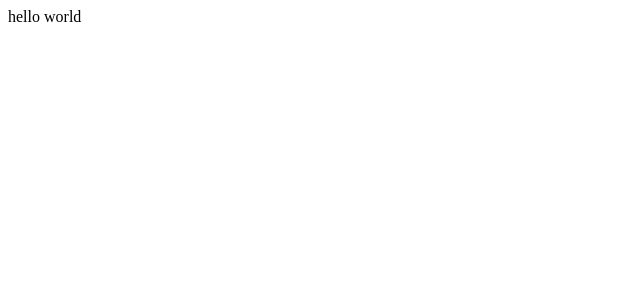
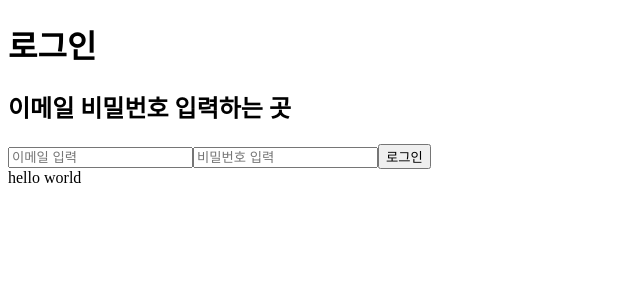
Before and after one commit to swJaNG12/FES7-assignment, a React (Create React App) app in the folder api_test/app/: page / in a window 1280 px wide. Shown: the top 300 px of the page, without its empty margins (0-640 px from the left). Built offline with nearby package versions, Linux system fonts and the light colour scheme.

Commit message:
로그인 기능 구현

```diff
--- a/api_test/app/src/App.js
+++ b/api_test/app/src/App.js
@@ -1,6 +1,9 @@
+import LoginPage from "./component/LoginPage";
+
 function App() {
   return (
     <div>
+      <LoginPage />
       hello world
     </div>
   );
--- /dev/null
+++ b/api_test/app/src/component/LoginPage.jsx
@@ -0,0 +1,71 @@
+import { useState } from "react";
+
+const LoginPage = () => {
+
+  const [inputEmail, setInputEmail] = useState('');
+  const [inputPassword, setInputPassword] = useState('');
+
+  const login = async (email, password) => {
+    const baseUrl = 'https://api.mandarin.weniv.co.kr/';
+    const reqUrl = baseUrl + 'user/login';
+
+    const loginData = {
+      'user' : {
+        email,
+        password
+      }
+    }
+
+    try {
+      const res = await fetch(reqUrl, {
+        method: 'POST',
+        headers: {
+          "Content-type" : "application/json"
+        },
+        body: JSON.stringify(loginData)
+      });
+
+      const json = await res.json();
+      if(!json.user) {
+        throw Error(json.message)
+      }
+      console.log(json)
+
+      const token = json.user.token;
+      localStorage.setItem('token', token)
+      console.log(token)
+    } catch (error) {
+      alert(error)
+      console.error(error)
+    }
+
+  }
+
+  const handleInputEmail = (e) => {
+    setInputEmail(e.target.value);
+  };
+
+  const handleInputPassword = (e) => {
+    setInputPassword(e.target.value);
+  };
+
+  const submitLogin = (e) => {
+    e.preventDefault();
+    login(inputEmail, inputPassword)
+  }
+
+  return (
+    <>
+      <h1>로그인</h1>
+      <section>
+        <h2>이메일 비밀번호 입력하는 곳</h2>
+        <form onSubmit={submitLogin}>
+          <input type='text' placeholder="이메일 입력" value={inputEmail} onChange={handleInputEmail}/>
+          <input type='text' placeholder="비밀번호 입력" value={inputPassword} onChange={handleInputPassword}/>
+          <button>로그인</button>
+        </form>
+      </section>
+    </>
+  );
+}
+export default LoginPage;
```
